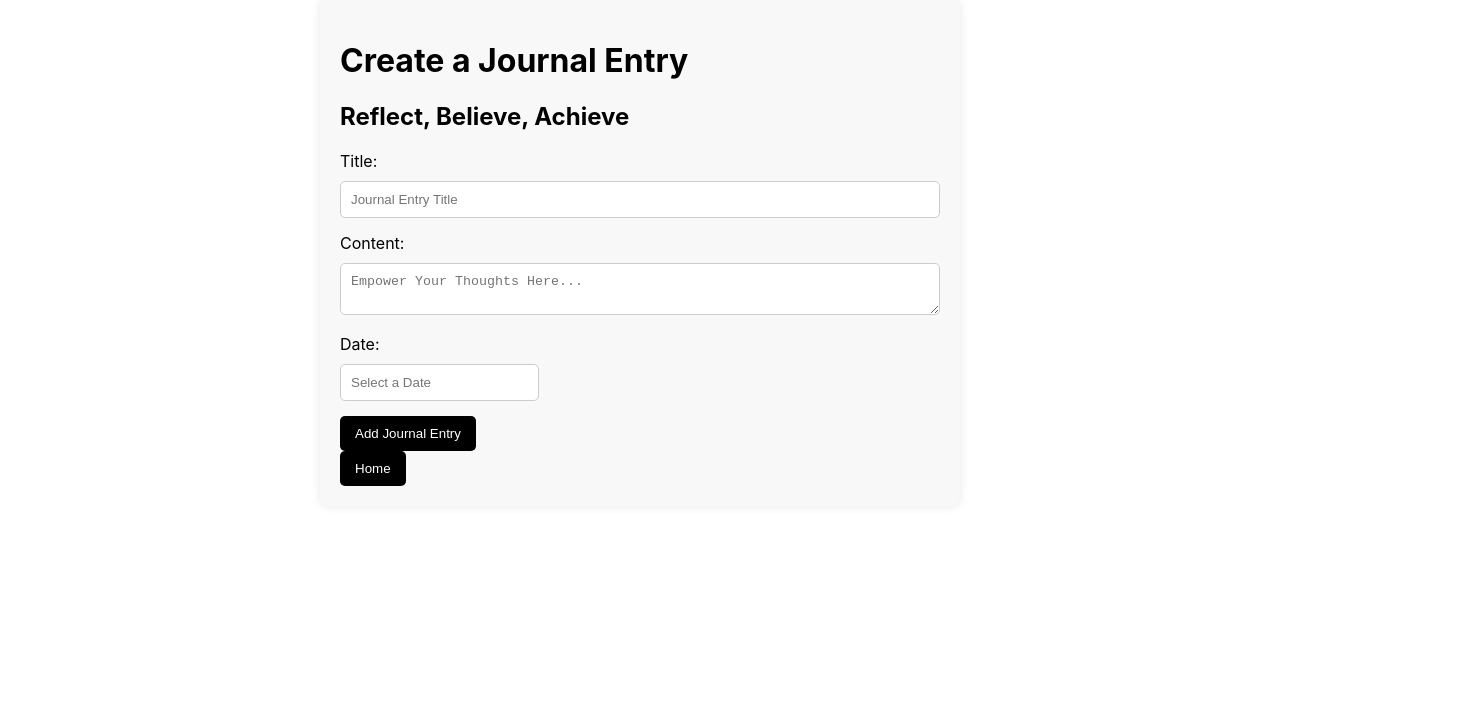
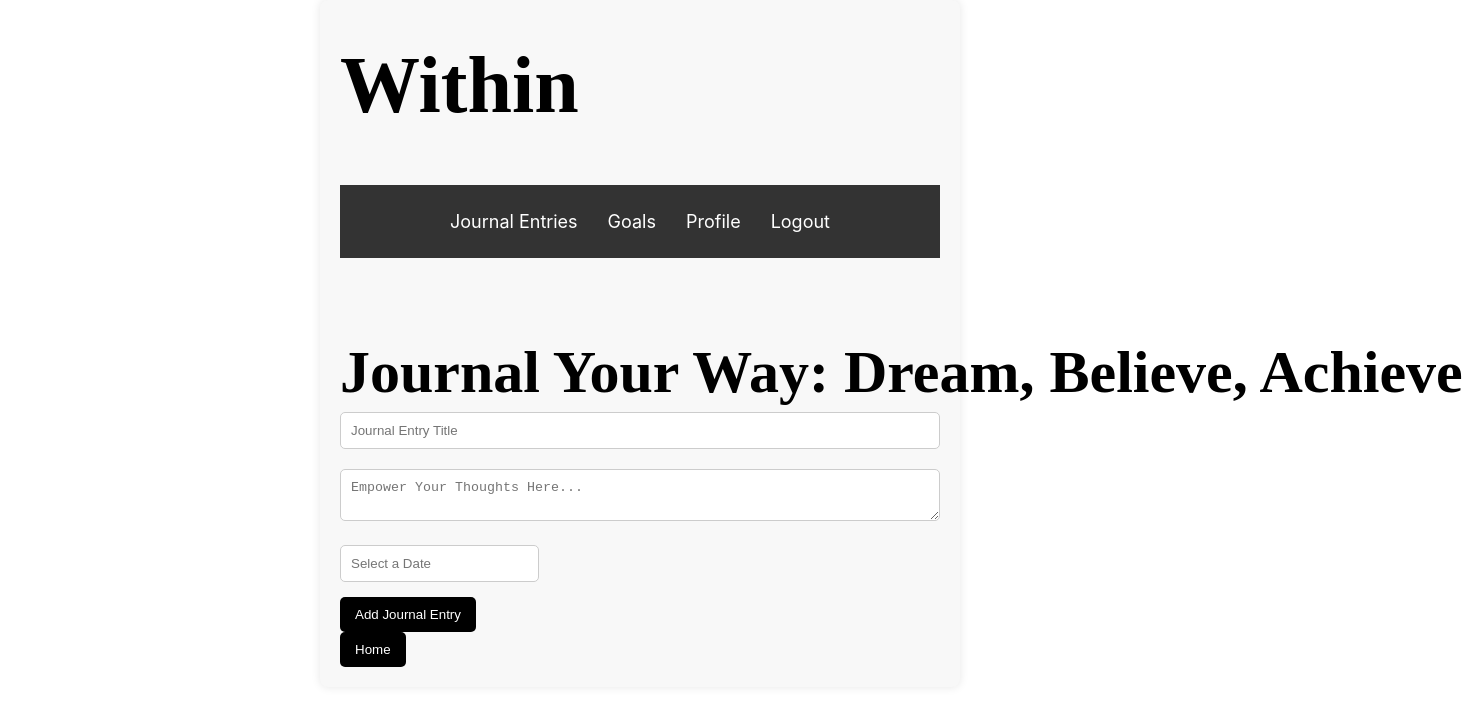
Before and after one commit to Karlilz/Within-Frontend, a React (Create React App) app: page /journal in a window 1280 px wide. Shown: the top 706 px of the page, 1463 px wide, since content can reach past the window. Built offline with nearby package versions, Linux system fonts and the light colour scheme.

Commit message:
Adding some styling to journal page

```diff
--- a/src/pages/Goal.js
+++ b/src/pages/Goal.js
@@ -279,24 +279,25 @@
 
 
 import React, { useState, useEffect } from 'react';
-import { Link, useNavigate } from 'react-router-dom';
+import { Link} from 'react-router-dom';
+import DatePicker from 'react-datepicker';
+import 'react-datepicker/dist/react-datepicker.css';
 const URL = "http://localhost:3000/";
 
 const Goal = () => {
   const [newGoal, setNewGoal] = useState('');
-  const [newDueDate, setNewDueDate] = useState('');
+  const [newDueDate, setNewDueDate] = useState(null);
   const [goals, setGoals] = useState([]);
   const [editingGoalId, setEditingGoalId] = useState(null);
   const [editedGoalText, setEditedGoalText] = useState('');
-  const [editedDueDate, setEditedDueDate] = useState('');
-  const navigate = useNavigate();
+  const [editedDueDate, setEditedDueDate] = useState(null);
 
   const handleInputChange = (e) => {
     setNewGoal(e.target.value);
   };
 
-  const handleDueDateChange = (e) => {
-    setNewDueDate(e.target.value);
+  const handleDueDateChange = (date) => {
+    setNewDueDate(date);
   };
 
   const handleAddGoal = async () => {
@@ -322,7 +323,7 @@ const Goal = () => {
         const newGoalItem = await response.json();
         setGoals([...goals, newGoalItem]);
         setNewGoal('');
-        setNewDueDate('');
+        setNewDueDate(null);
       } catch (error) {
         console.error('Error adding goal:', error.message);
       }
@@ -335,7 +336,7 @@ const Goal = () => {
     setEditingGoalId(goalId);
     const goalToEdit = goals.find((goal) => goal.id === goalId);
     setEditedGoalText(goalToEdit.content);
-    setEditedDueDate(goalToEdit.dueDate);
+    setEditedDueDate(goalToEdit.dueDate ? new Date(goalToEdit.dueDate) : null);
   };
 
   const handleSaveEditedGoal = async () => {
@@ -414,12 +415,59 @@ const Goal = () => {
     fetchGoals();
   }, []);
 
+  // Additional styles for horizontal navigation
+  const navStyle = {
+    display: 'flex',
+    justifyContent: 'center',
+    alignItems: 'center',
+    background: '#333', // Background color for the navigation bar
+    padding: '10px', // Add padding for better aesthetics
+    marginBottom: '80px', // Increase marginBottom to move the nav bar further up
+  };
+
+  const navItemStyle = {
+    margin: '0 15px', // Adjust spacing between navigation items
+  };
+
+  const navLinkStyle = {
+    color: 'white', // Text color for navigation links
+    textDecoration: 'none',
+    fontSize: '18px', // Adjust the font size of the links
+  };
+
+  // Adjustments for h1 and nav positions
+  const h1Style = {
+    fontFamily: 'Staatliches',
+    fontSize: '80px',
+    color: 'black',
+    marginTop: '20px', // Increase marginTop to move the h1 down
+  };
+
   return (
     <div>
+      <h1 style={h1Style}>Within</h1>
+
+      <nav style={navStyle}>
+        <ul style={{ listStyleType: 'none', padding: 0, display: 'flex', justifyContent: 'center', alignItems: 'center' }}>
+        <li style={navItemStyle}>
+            <Link to="/home" style={navLinkStyle}>Home</Link>
+          </li>
+          <li style={navItemStyle}>
+            <Link to="/journal" style={navLinkStyle}>Journal Entries</Link>
+          </li>
+          <li style={navItemStyle}>
+            <Link to="/profile" style={navLinkStyle}>Profile</Link>
+          </li>
+          <li style={navItemStyle}>
+            <Link to="/logout" style={navLinkStyle}>Logout</Link>
+          </li>
+        </ul>
+      </nav>
+
       <h2>Create a New Goal</h2>
       <div>
-        <label htmlFor="newGoal">Goal:</label>
         <input
+          placeholder='Goal'
           type="text"
           id="newGoal"
           value={newGoal}
@@ -427,12 +475,11 @@ const Goal = () => {
         />
       </div>
       <div>
-        <label htmlFor="newDueDate">Due Date:</label>
-        <input
-          type="date"
-          id="newDueDate"
-          value={newDueDate}
+        <DatePicker
+          placeholderText="Select Due Date"
+          selected={newDueDate}
           onChange={handleDueDateChange}
+          dateFormat="MM/dd/yyyy"
         />
       </div>
       <button onClick={handleAddGoal}>Add Goal</button>
@@ -451,10 +498,11 @@ const Goal = () => {
                     value={editedGoalText}
                     onChange={(e) => setEditedGoalText(e.target.value)}
                   />
-                  <input
-                    type="date"
-                    value={editedDueDate}
-                    onChange={(e) => setEditedDueDate(e.target.value)}
+                  <DatePicker
+                    placeholderText="Select Due Date"
+                    selected={editedDueDate}
+                    onChange={(date) => setEditedDueDate(date)}
+                    dateFormat="MM/dd/yyyy"
                   />
                   <button onClick={handleSaveEditedGoal}>Save</button>
                 </>
--- a/src/pages/JournalNew.js
+++ b/src/pages/JournalNew.js
@@ -1,4 +1,3 @@
-// CSS - WITH DATEPICKER
 import React, { useState } from 'react';
 import DatePicker from 'react-datepicker';
 import 'react-datepicker/dist/react-datepicker.css';
@@ -12,23 +11,78 @@ const JournalNew = () => {
     setSelectedDate(date);
   };
 
+  // Additional styles for horizontal navigation
+  const navStyle = {
+    display: 'flex',
+    justifyContent: 'center',
+    alignItems: 'center',
+    background: '#333', // Background color for the navigation bar
+    padding: '10px', // Add padding for better aesthetics
+    marginBottom: '80px', // Increase marginBottom to move the nav bar further up
+  };
+
+  const navItemStyle = {
+    margin: '0 15px', // Adjust spacing between navigation items
+  };
+
+  const navLinkStyle = {
+    color: 'white', // Text color for navigation links
+    textDecoration: 'none',
+    fontSize: '18px', // Adjust the font size of the links
+  };
+
+  // Adjustments for h1 and nav positions
+  const h1Style = {
+    // textAlign: 'center',
+    fontSize: '80px',
+    color: 'black',
+    // margin: '0',
+    marginTop: '20px', // Increase marginTop to move the h1 down
+    fontFamily: 'Staatliches',
+  };
+
+  const h2Style = {
+    textAlign: 'center',
+    fontSize: '60px',
+    color: 'black',
+    margin: '0',
+    fontFamily: 'Staatliches',
+    whiteSpace: 'nowrap',
+  };
+
   return (
     <div className="journal-new-container">
-      <h1>Create a Journal Entry</h1>
-      <h2>Reflect, Believe, Achieve</h2>
+      <h1 style={h1Style}>Within</h1>
+      <nav style={navStyle}>
+        <ul style={{ listStyleType: 'none', padding: 0, display: 'flex', justifyContent: 'center', alignItems: 'center' }}>
+          <li style={navItemStyle}>
+            <Link to="/journal" style={navLinkStyle}>Journal Entries</Link>
+          </li>
+          <li style={navItemStyle}>
+            <Link to="/goal" style={navLinkStyle}>Goals</Link>
+          </li>
+          <li style={navItemStyle}>
+            <Link to="/profile" style={navLinkStyle}>Profile</Link>
+          </li>
+          <li style={navItemStyle}>
+            <Link to="/logout" style={navLinkStyle}>Logout</Link>
+          </li>
+        </ul>
+      </nav>
+      <h2 style={h2Style}>Journal Your Way: Dream, Believe, Achieve</h2>
 
       <Form action="/createjournalentry" method="post">
         <div className="form-group">
-          <label>Title:</label>
+          {/* <label>Title:</label> */}
           <input type="text" name="title" placeholder="Journal Entry Title" />
         </div>
         <div className="form-group">
-          <label>Content:</label>
+          {/* <label>Content:</label> */}
           <textarea name="content" placeholder="Empower Your Thoughts Here..."></textarea>
         </div>
 
         <div className="form-group">
-          <label>Date:</label>
+          {/* <label>Date:</label> */}
           <DatePicker
             selected={selectedDate}
             onChange={handleDateChange}
```
Also changed, not shown: src/components/Logout.js (added, +17 -0 lines).
